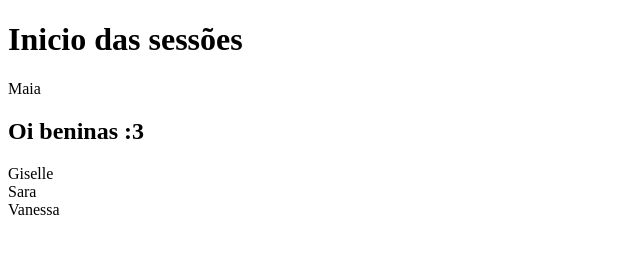
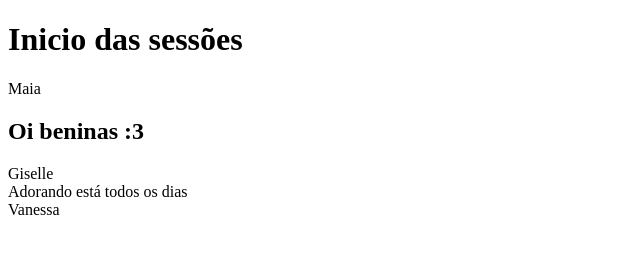
Before and after one commit to Samkuran/Projeto_equipeGithub, a plain HTML site: page index.html in a window 1280 px wide. Shown: the whole page, without its empty margins (0-640 px from the left). Drawn offline with Linux system fonts and the light colour scheme.

Commit message:
modifiquei a section

```diff
--- a/index.html
+++ b/index.html
@@ -15,7 +15,7 @@
         <section>Maia</section>
         <h2>Oi beninas :3</h2>
         <section>Giselle</section>
-        <section>Sara</section>
+        <section>Adorando está todos os dias</section>
         <section>Vanessa</section>
     </article>
 </body>
```
